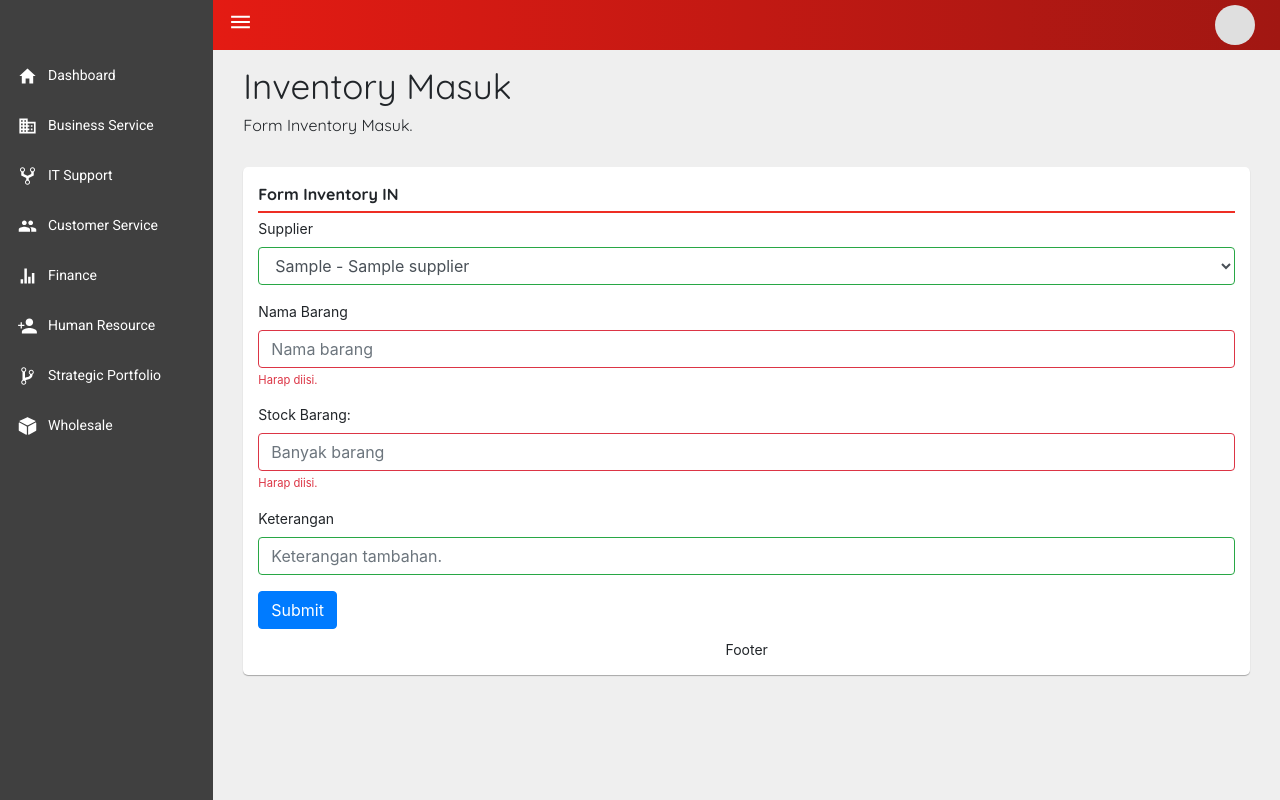
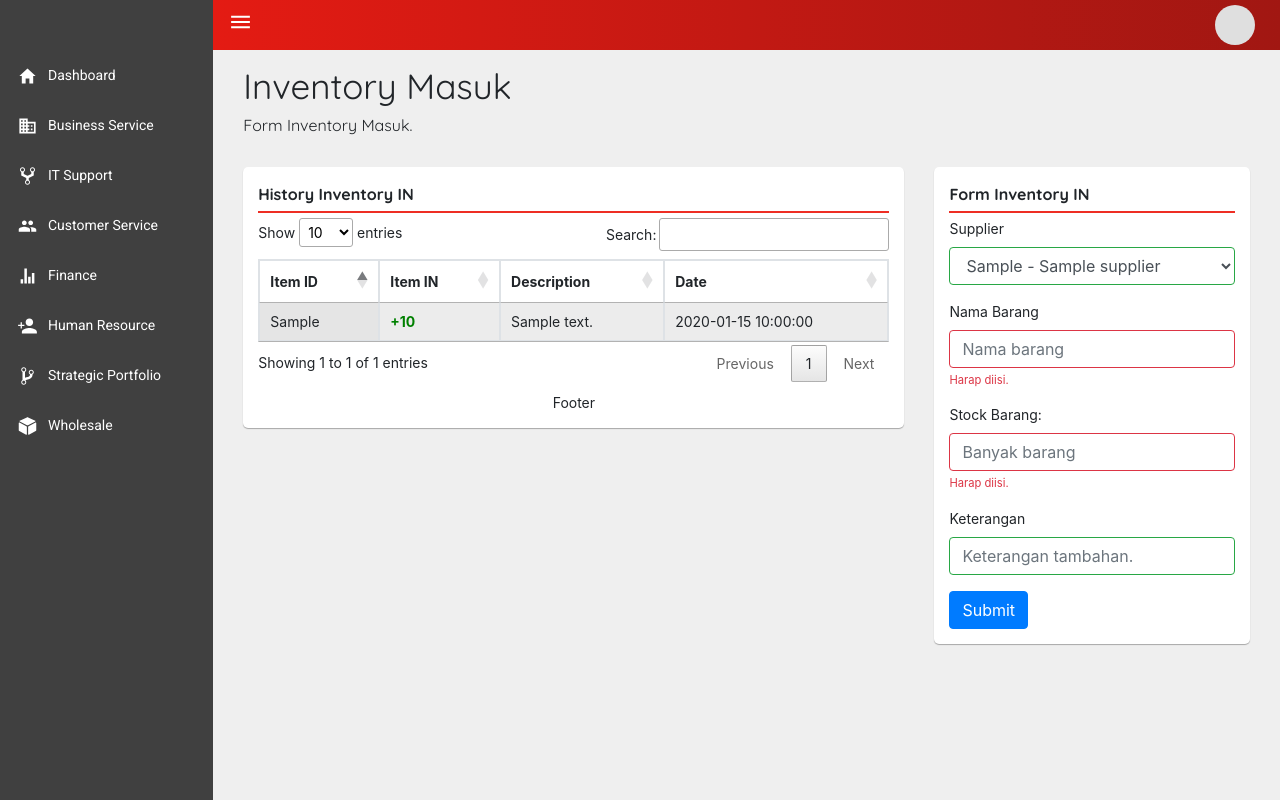
Before and after one commit to if4007-telkomuniv/sisfo_4007, a CodeIgniter app: page /sisfo_4007/wholesale/invenmasuk in a window 1280 px wide. Run offline with CodeIgniter, Linux system fonts and the light colour scheme; tables that the repository leaves empty hold one stand-in row (values such as "Sample post"); some libraries are stand-ins or nearby versions.

Commit message:
DONE ALL MENUS

```diff
--- a/application/controllers/Wholesale.php
+++ b/application/controllers/Wholesale.php
@@ -24,7 +24,7 @@ class Wholesale extends CI_Controller {
 	public function index()
 	{
 		$data['result'] = $this->ModelWholesale->getStock();
-		$this->load->view('wholesale/stockOf_Items');
+		$this->load->view('wholesale/stockOfItems_view',$data);
 	}
 
 
@@ -36,6 +36,8 @@ class Wholesale extends CI_Controller {
 		}else {
 			$data['success'] = 0;
 		}
+		$data['barang'] = $this->ModelWholesale->getIdBarang();
+		$data['history'] = $this->ModelWholesale->getHistoryIn();
 		$data['supplier'] = $this->ModelWholesale->getSupplier();
 		$this->load->view('wholesale/invenmasuk',$data);
 	}
@@ -45,7 +47,7 @@ class Wholesale extends CI_Controller {
 		$flag = 0;
 		foreach ($this->ModelWholesale->getIdBarang()->result() as $v){
 			if ($v->idSupplier == $this->input->post('idSupplier') && $v->namaBarang == $this->input->post('namaBarang')){
-				$idSupplier = $v->idSupplier;
+				$idBarang = $v->idBarang;
 				$namaBarang = $v->namaBarang;
 				$currentStock = $v->stockBarang;
 				$flag = 1;
@@ -53,11 +55,14 @@ class Wholesale extends CI_Controller {
 			}
 		}
 		if ($flag == 1){
+			$data['idBarang'] = $idBarang;
 			$data['namaBarang'] = $namaBarang;
 			$data['stockBarang'] = $currentStock + $this->input->post('stockBarang');
+			$data['minstockBarang'] = $this->input->post('stockBarang');
 			$data['keterangan'] = $this->input->post('keterangan');
 
 			$this->ModelWholesale->updateInventoryOut($data);
+			$this->ModelWholesale->addHistoryInventoryIn('historyinventoryin',$data);
 			redirect(base_url('wholesale/invenmasuk?q=success'), 'refresh');
 		}else{
 			$id =  $this->ModelWholesale->getIdBarang()->num_rows()+1;
@@ -68,6 +73,7 @@ class Wholesale extends CI_Controller {
 			$data['keterangan'] = $this->input->post('keterangan');
 
 			$this->ModelWholesale->addInventory($data);
+			$this->ModelWholesale->addHistoryInventoryIn('historyinventoryin',$data);
 		}
 	}
 	// ---END FUNCTION FOR INVENTORY IN--- //
@@ -76,7 +82,7 @@ class Wholesale extends CI_Controller {
 	public function invenkeluar()
 	{
 		$data['barang'] = $this->ModelWholesale->getIdBarang();
-		$data['history'] = $this->ModelWholesale->getHistory();
+		$data['history'] = $this->ModelWholesale->getHistoryOut();
 		$this->load->view('wholesale/invenkeluar', $data);
 	}
 
--- a/application/models/ModelWholesale.php
+++ b/application/models/ModelWholesale.php
@@ -41,7 +41,16 @@ class ModelWholesale extends CI_Model{
             'stockBarang' => $data['minstockBarang'],
             'keterangan' => $data['keterangan']
         );
-		$this->db->insert('historyinventoryout', $dataInsert);
+		$this->db->insert('HistoryInventoryOut', $dataInsert);
+    }
+
+    public function addHistoryInventoryIn($table, $data){
+        $dataInsert = array(
+            'idBarang' => $data['idBarang'],
+            'stockBarang' => $data['minstockBarang'],
+            'keterangan' => $data['keterangan']
+        );
+        $this->db->insert($table, $dataInsert);
     }
 
     public function getLenSupplier(){
@@ -89,9 +98,15 @@ class ModelWholesale extends CI_Model{
         return $this->db->replace('inventory', $data);
     }
 
-    public function getHistory(){
+    public function getHistoryOut(){
         $this->db->select('*');
         $this->db->from('historyinventoryout');
         return $this->db->get();
     }
+
+    public function getHistoryIn(){
+        $this->db->select('*');
+        $this->db->from('historyinventoryin');
+        return $this->db->get();
+    }
 }
--- a/application/views/wholesale/invenkeluar.php
+++ b/application/views/wholesale/invenkeluar.php
@@ -57,7 +57,7 @@
                             ?>
                             <tr class="odd gradeX">
                               <td> <?php echo $row->idBarang; ?> </td>
-                              <td> <?php echo $row->stockBarang; ?> </td>
+                              <td style="color: red;font-weight: bold;">-<?php echo $row->stockBarang; ?> </td>
                               <td> <?php echo $row->keterangan; ?> </td>
                               <td> <?php echo $row->tanggal; ?> </td>
                             </tr>
--- a/application/views/wholesale/invenmasuk.php
+++ b/application/views/wholesale/invenmasuk.php
@@ -4,6 +4,9 @@
     <?php $this->load->view('base_layout/head_tag'); ?>
     <title>Ini halaman template</title>
     <!-- Input CSS atau JS yang dibutuhkan setelah line ini -->
+    <script src="https://code.jquery.com/jquery-3.4.0.min.js" integrity="sha256-BJeo0qm959uMBGb65z40ejJYGSgR7REI4+CW1fNKwOg=" crossorigin="anonymous"></script>
+    <link rel="stylesheet" type="text/css" href="https://cdn.datatables.net/v/bs4/dt-1.10.18/sc-2.0.0/datatables.min.css"/>
+    <script type="text/javascript" src="https://cdn.datatables.net/v/bs4/dt-1.10.18/sc-2.0.0/datatables.min.js"></script>
     <!-- Taruh file css di folder /css-->
     <!-- Taruh file js di /js-->
 
@@ -34,7 +37,44 @@
                   <!-- Silakan masukkan code tampilan divisi Anda di bagian ini. -->
 
                   <!-- Dibawah ini adalah template box yang kalian bisa pakai untuk pengembangan sistem -->
-                  <div class="col-12">
+                  <div class="col-8">
+                    <div class="box">
+                      <div class="box-header">
+                        History Inventory IN
+                      </div>
+                      <div class="box-body">
+                        <table cellpadding="0" cellspacing="0" border="0" class="datatable-1 table table-bordered table-striped display" width="100%" id="TableHistory">
+                          <thead>
+                            <tr>
+                              <th> Item ID</th>
+                              <th> Item IN </th>
+                              <th> Description </th>
+                              <th> Date </th>
+                            </tr>
+                          </thead>
+                          <!-- TBODY BELUM -->
+                          <tbody>
+                            <?php
+                              foreach($history->result() as $row):
+                            ?>
+                            <tr class="odd gradeX">
+                              <td> <?php echo $row->idBarang; ?> </td>
+                              <td style="color: green;font-weight: bold;">+<?php echo $row->stockBarang; ?> </td>
+                              <td> <?php echo $row->keterangan; ?> </td>
+                              <td> <?php echo $row->tanggal; ?> </td>
+                            </tr>
+                            <?php
+                              endforeach;
+                            ?>
+                          </tbody>
+                        </table>
+                      </div>
+                      <div class="box-footer">
+                        Footer
+                      </div>
+                    </div>
+                  </div>
+                  <div class="col-4">
                     <div class="box">
                       <div class="box-header">
                         Form Inventory IN
@@ -69,9 +109,6 @@
                           </div>
                           <button type="submit" class="btn btn-primary">Submit</button>
                       </div>
-                      <div class="box-footer">
-                        Footer
-                      </div>
                     </div>
                   </div>
                 </div>
@@ -81,6 +118,11 @@
         </div>
       </div>
     </div>
+    <script>
+      $(document).ready(function(){
+        $("#TableHistory").DataTable();
+      });
+    </script>
     <?php $this->load->view('base_layout/js_mandatory')?>
   </body>
 </html>
```
